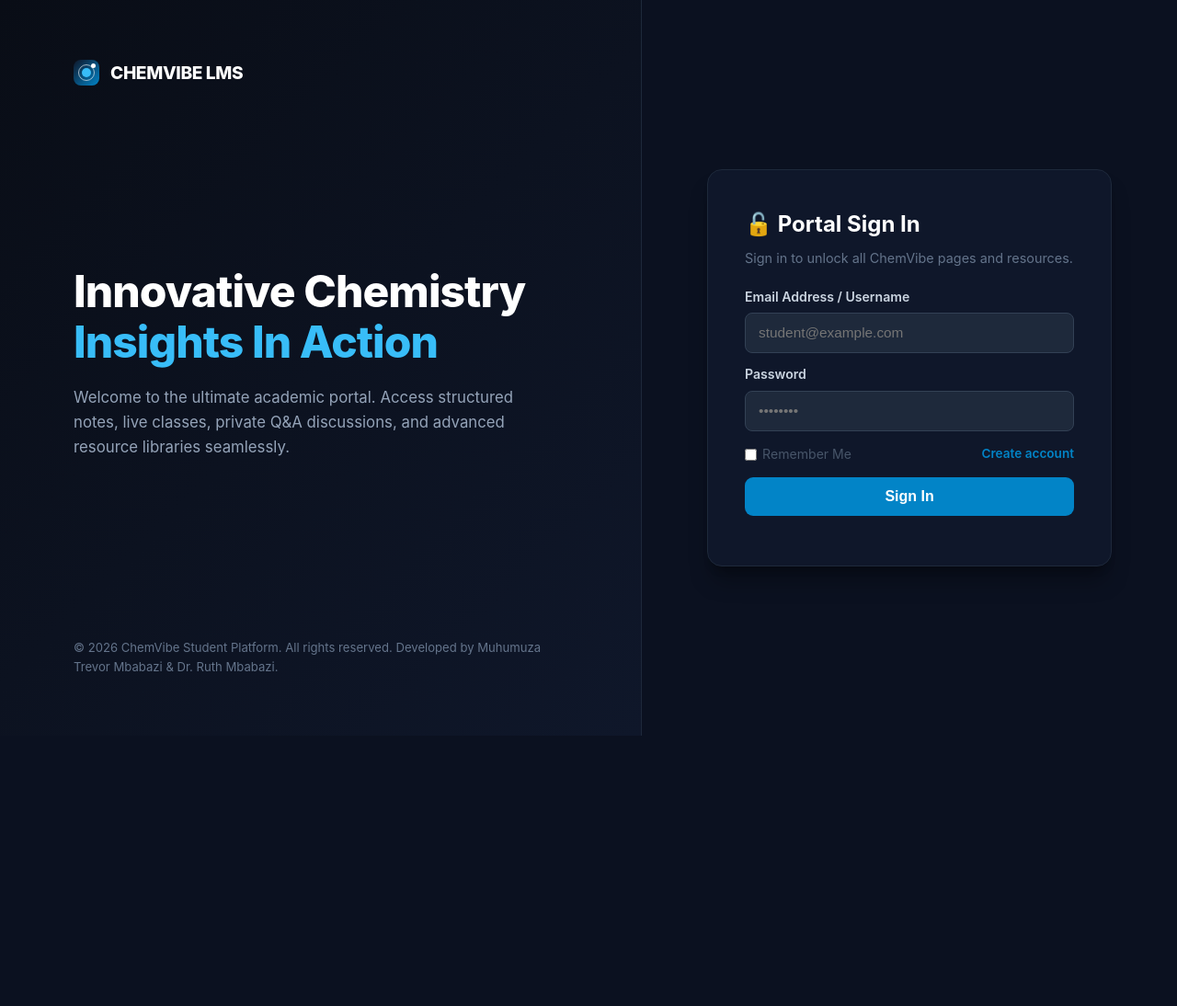
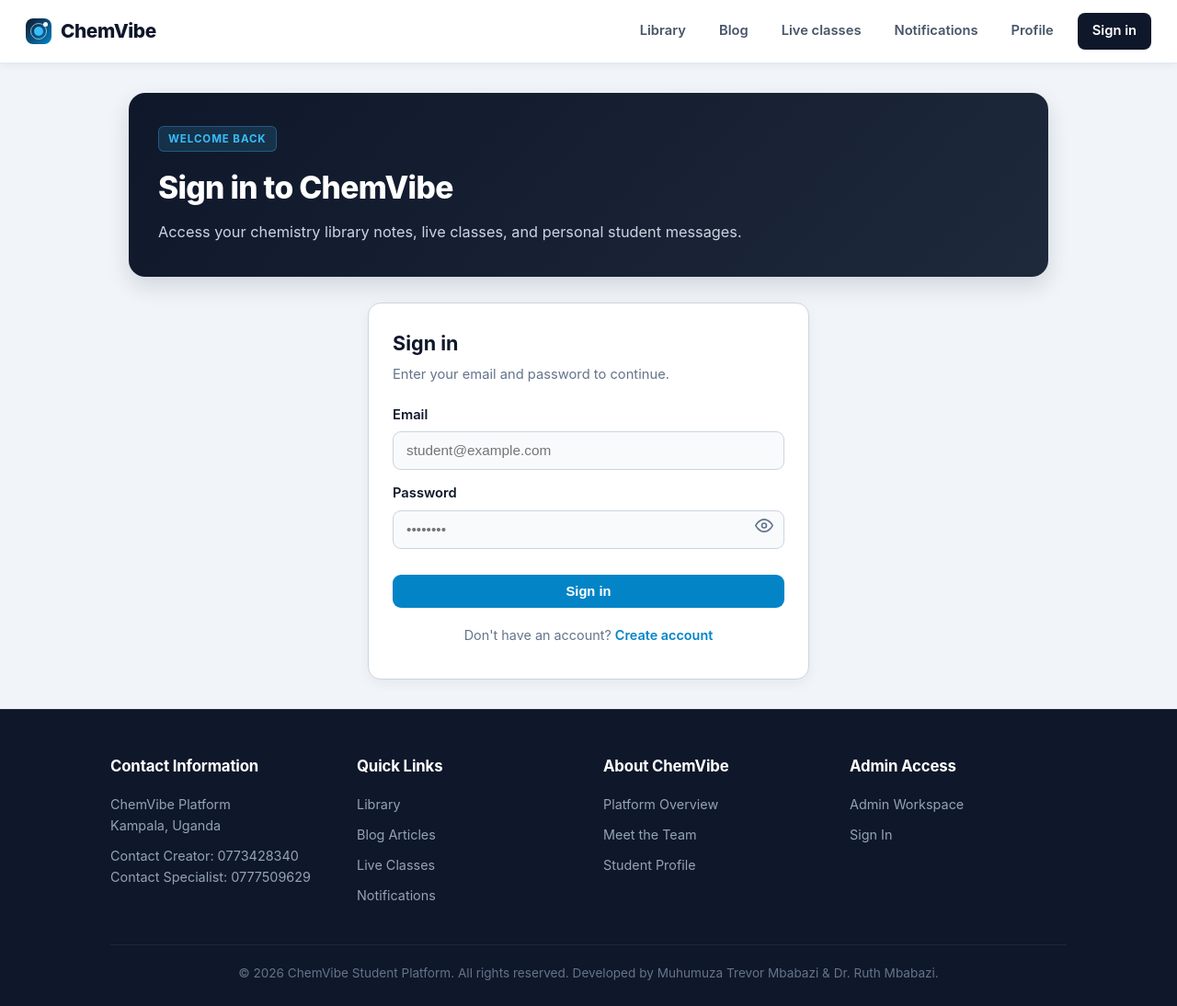
Before and after one commit to muhumuzatrevor90-png/chemvibe, a plain HTML site: page signin.html in a window 1280 px wide. Shown: the whole page at 92% size. Before the commit the page ends 800 px from the top, so only its background shows below. Drawn offline with Linux system fonts and the light colour scheme.

Commit message:
Update signin.html

```diff
--- a/signin.html
+++ b/signin.html
@@ -3,61 +3,99 @@
 <head>
   <meta charset="utf-8">
   <meta name="viewport" content="width=device-width, initial-scale=1.0">
-  <title>Portal Sign In — ChemVibe</title>
+  <title>Sign In — ChemVibe</title>
   <link rel="stylesheet" href="style.css">
 </head>
-<body class="portal-body">
+<body>
+  <header class="site-header">
+    <a class="brand" href="index.html"><span class="logo-mark" aria-hidden="true"><span></span><i></i><b></b></span>ChemVibe</a>
+    <button class="menu-toggle" id="menu-toggle" aria-label="Toggle menu">☰</button>
+    <nav class="nav" id="main-nav">
+      <a href="index.html">Library</a>
+      <a href="blog.html">Blog</a>
+      <a href="classes.html">Live classes</a>
+      <a href="notifications.html">Notifications <span id="notification-badge" class="badge" hidden>0</span></a>
+      <a href="profile.html">Profile</a>
+      <a class="nav-button active" href="signin.html">Sign in</a>
+    </nav>
+  </header>
 
-  <div class="portal-container">
-    <!-- Left Branding & Insight Panel -->
-    <div class="portal-brand-side">
-      <div class="brand-header">
-        <span class="logo-mark" aria-hidden="true"><span></span><i></i><b></b></span>
-        <span class="portal-brand-title">CHEMVIBE LMS</span>
-      </div>
+  <main class="container">
+    <section class="page-hero">
+      <span class="eyebrow">WELCOME BACK</span>
+      <h1>Sign in to ChemVibe</h1>
+      <p>Access your chemistry library notes, live classes, and personal student messages.</p>
+    </section>
 
-      <div class="portal-hero-content">
-        <h1>Innovative Chemistry <span class="highlight-text">Insights In Action</span></h1>
-        <p>Welcome to the ultimate academic portal. Access structured notes, live classes, private Q&A discussions, and advanced resource libraries seamlessly.</p>
-      </div>
+    <div class="panel form-panel" style="max-width: 480px; margin: 0 auto;">
+      <h2>Sign in</h2>
+      <p class="muted">Enter your email and password to continue.</p>
 
-      <div class="portal-footer-text">
-        &copy; 2026 ChemVibe Student Platform. All rights reserved. Developed by Muhumuza Trevor Mbabazi & Dr. Ruth Mbabazi.
-      </div>
-    </div>
-
-    <!-- Right Sign-In Card Panel -->
-    <div class="portal-form-side">
-      <div class="portal-card">
-        <h2>🔓 Portal Sign In</h2>
-        <p class="muted" style="margin-bottom: 20px; font-size: 0.9rem;">Sign in to unlock all ChemVibe pages and resources.</p>
-
-        <form id="signin-form">
-          <label class="field-label">Email Address / Username
+      <form id="signin-form" style="margin-top: 20px;">
+        <label class="field-label">Email
           <input class="field" id="signin-email" type="email" autocomplete="email" required placeholder="student@example.com">
         </label>
 
         <label class="field-label">Password
           <div style="position: relative;">
-              <input class="field" id="signin-password" type="password" autocomplete="current-password" required placeholder="••••••••" style="padding-right: 40px;">
+            <input class="field" id="signin-password" type="password" autocomplete="current-password" required placeholder="••••••••" style="padding-right: 45px; width: 100%;">
+            <button type="button" id="toggle-password" style="position: absolute; right: 12px; top: 50%; transform: translateY(-50%); background: none; border: none; cursor: pointer; padding: 0; color: #64748b;" title="Show Password">
+              <svg id="eye-icon" xmlns="http://www.w3.org/2000/svg" width="20" height="20" viewBox="0 0 24 24" fill="none" stroke="currentColor" stroke-width="2" stroke-linecap="round" stroke-linejoin="round">
+                <path d="M1 12s4-8 11-8 11 8 11 8-4 8-11 8-11-8-11-8z"></path>
+                <circle cx="12" cy="12" r="3"></circle>
+              </svg>
+            </button>
           </div>
         </label>
 
-          <div style="display: flex; justify-content: space-between; align-items: center; margin: 14px 0; font-size: 0.88rem;">
-            <label style="display: flex; align-items: center; gap: 6px; cursor: pointer; color: #475569;">
-              <input type="checkbox" id="remember-me"> Remember Me
-            </label>
-            <a href="signup.html" class="text-link" style="font-size: 0.85rem;">Create account</a>
-          </div>
-
-          <button class="button primary" type="submit" style="width: 100%; padding: 12px; font-size: 1rem;">Sign In</button>
+        <button class="button primary" type="submit" style="width: 100%; margin-top: 14px;">Sign in</button>
       </form>
 
-        <p id="signin-status" class="muted" style="margin-top: 14px; text-align: center; color: #ef4444; font-size: 0.88rem;"></p>
+      <p class="muted" style="margin-top: 18px; font-size: 0.9rem; text-align: center;">
+        Don't have an account? <a href="signup.html" class="text-link">Create account</a>
+      </p>
+      <p id="signin-status" class="muted" style="margin-top: 10px; text-align: center; color: #ef4444;"></p>
+    </div>
+  </main>
+
+  <footer class="footer">
+    <div class="footer-container">
+      <div class="footer-col">
+        <h3>Contact Information</h3>
+        <p>ChemVibe Platform</p>
+        <p>Kampala, Uganda</p>
+        <p style="margin-top: 10px;">Contact Creator: 0773428340</p>
+        <p>Contact Specialist: 0777509629</p>
+      </div>
+      <div class="footer-col">
+        <h3>Quick Links</h3>
+        <ul>
+          <li><a href="index.html">Library</a></li>
+          <li><a href="blog.html">Blog Articles</a></li>
+          <li><a href="classes.html">Live Classes</a></li>
+          <li><a href="notifications.html">Notifications</a></li>
+        </ul>
+      </div>
+      <div class="footer-col">
+        <h3>About ChemVibe</h3>
+        <ul>
+          <li><a href="about-us.html">Platform Overview</a></li>
+          <li><a href="about-us.html">Meet the Team</a></li>
+          <li><a href="profile.html">Student Profile</a></li>
+        </ul>
+      </div>
+      <div class="footer-col">
+        <h3>Admin Access</h3>
+        <ul>
+          <li><a href="admin.html">Admin Workspace</a></li>
+          <li><a href="signin.html">Sign In</a></li>
+        </ul>
       </div>
     </div>
+    <div class="footer-bottom">
+      &copy; 2026 ChemVibe Student Platform. All rights reserved. Developed by Muhumuza Trevor Mbabazi & Dr. Ruth Mbabazi.
     </div>
-
+  </footer>
   <script type="module" src="signin.js"></script>
 </body>
 </html>
```
Lines whose indentation alone changed are shown as unchanged.
